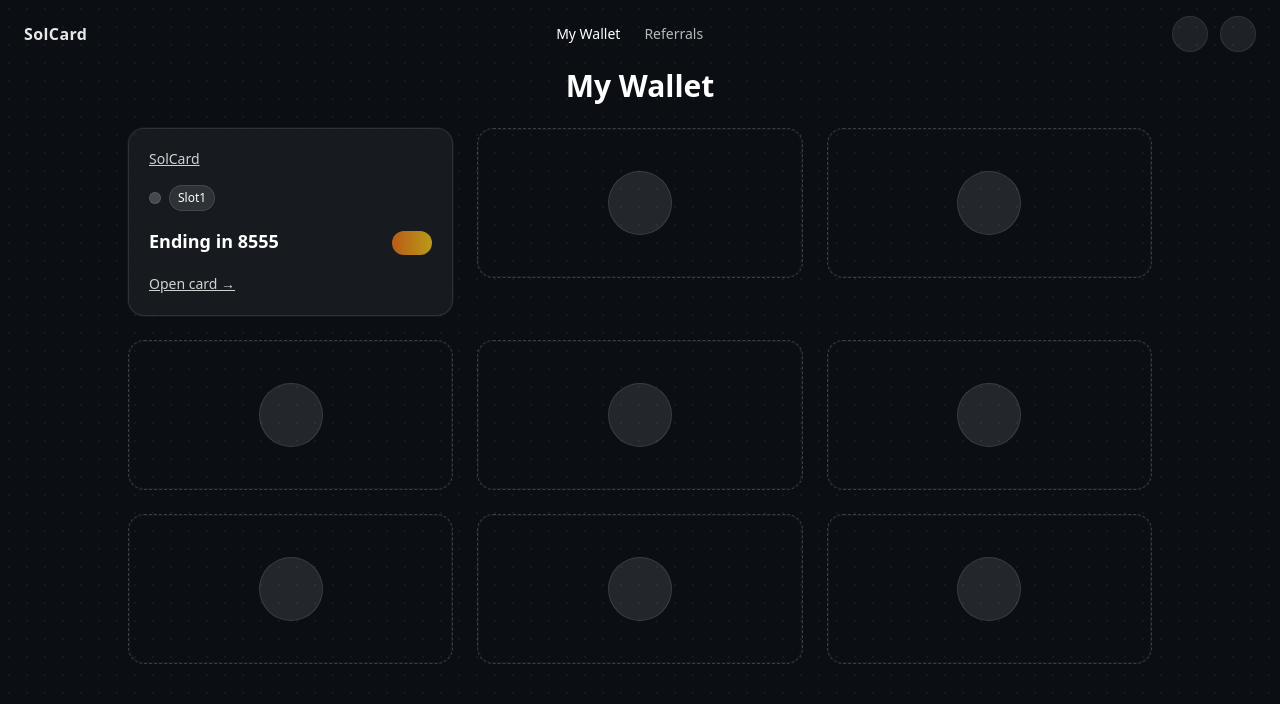
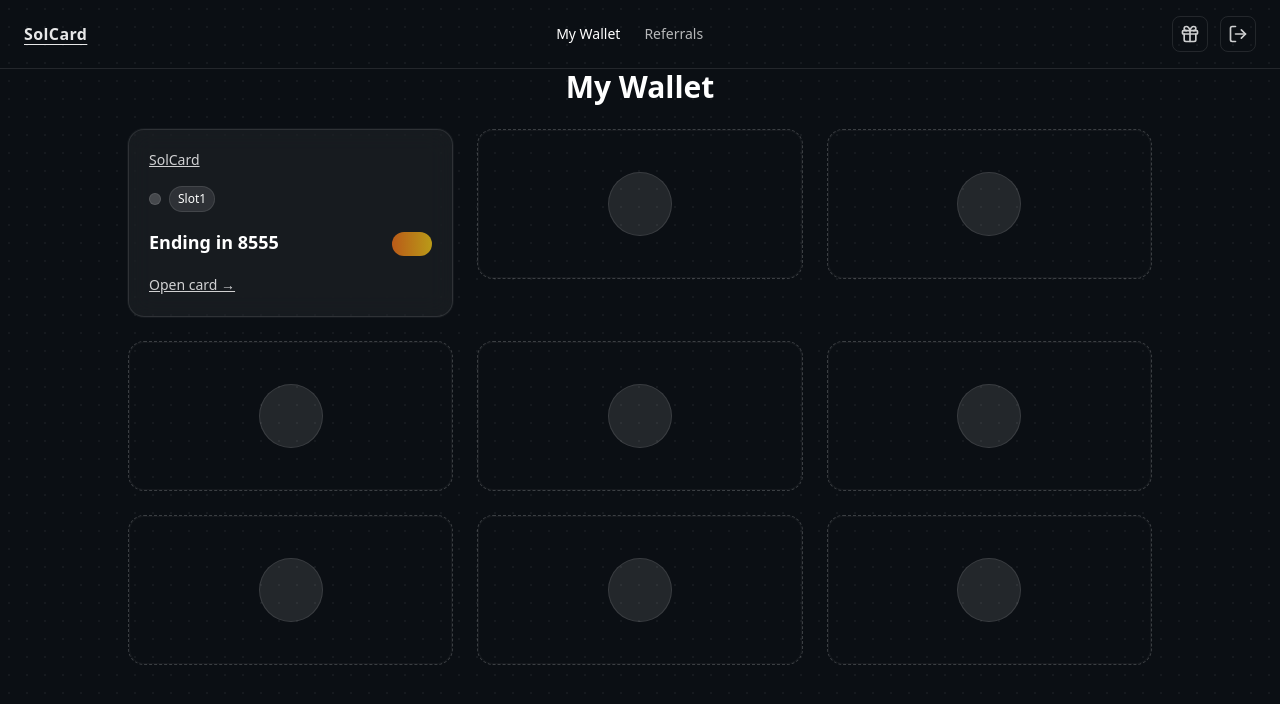
Before and after one commit to CHEFSTALENTS/maquete, a Next.js app: page /wallet in a window 1280 px wide. Shown: the top 704 px of the page. Built offline with nearby package versions, Linux system fonts and the light colour scheme.

Commit message:
Update top-nav.tsx

```diff
--- a/src/components/top-nav.tsx
+++ b/src/components/top-nav.tsx
@@ -2,6 +2,7 @@
 
 import Link from "next/link";
 import { usePathname } from "next/navigation";
+import { Gift, LogOut } from "lucide-react";
 
 const items = [
   { href: "/wallet", label: "My Wallet" },
@@ -12,12 +13,15 @@ export function TopNav() {
   const pathname = usePathname();
 
   return (
-    <div className="w-full flex items-center justify-between px-6 py-4">
+    <header className="w-full">
+      <div className="w-full flex items-center justify-between px-6 py-4 border-b border-white/10">
+        {/* Left: Logo */}
         <Link href="/wallet" className="font-semibold tracking-wide">
-        <span className="opacity-90">SolCard</span>
+          <span className="opacity-90 underline underline-offset-4">SolCard</span>
         </Link>
 
-      <div className="flex items-center gap-6 text-sm">
+        {/* Center: Tabs */}
+        <nav className="flex items-center gap-6 text-sm">
           {items.map((it) => {
             const active = pathname?.startsWith(it.href);
             return (
@@ -25,19 +29,36 @@ export function TopNav() {
                 key={it.href}
                 href={it.href}
                 className={
-                active ? "opacity-100" : "opacity-70 hover:opacity-100 transition"
+                  active
+                    ? "opacity-100"
+                    : "opacity-70 hover:opacity-100 transition-opacity"
                 }
               >
                 {it.label}
               </Link>
             );
           })}
-      </div>
+        </nav>
 
-      <div className="flex items-center gap-3 opacity-80 text-sm">
-        <div className="h-9 w-9 rounded-full bg-white/10 border border-white/10" />
-        <div className="h-9 w-9 rounded-full bg-white/10 border border-white/10" />
+        {/* Right: Icons */}
+        <div className="flex items-center gap-3">
+          <button
+            type="button"
+            aria-label="Gifts"
+            className="h-9 w-9 inline-flex items-center justify-center rounded-lg border border-white/10 bg-white/0 hover:bg-white/5 transition"
+          >
+            <Gift className="h-5 w-5 opacity-80" />
+          </button>
+
+          <button
+            type="button"
+            aria-label="Log out"
+            className="h-9 w-9 inline-flex items-center justify-center rounded-lg border border-white/10 bg-white/0 hover:bg-white/5 transition"
+          >
+            <LogOut className="h-5 w-5 opacity-80" />
+          </button>
         </div>
       </div>
+    </header>
   );
 }
```
Lines whose indentation alone changed are shown as unchanged.
